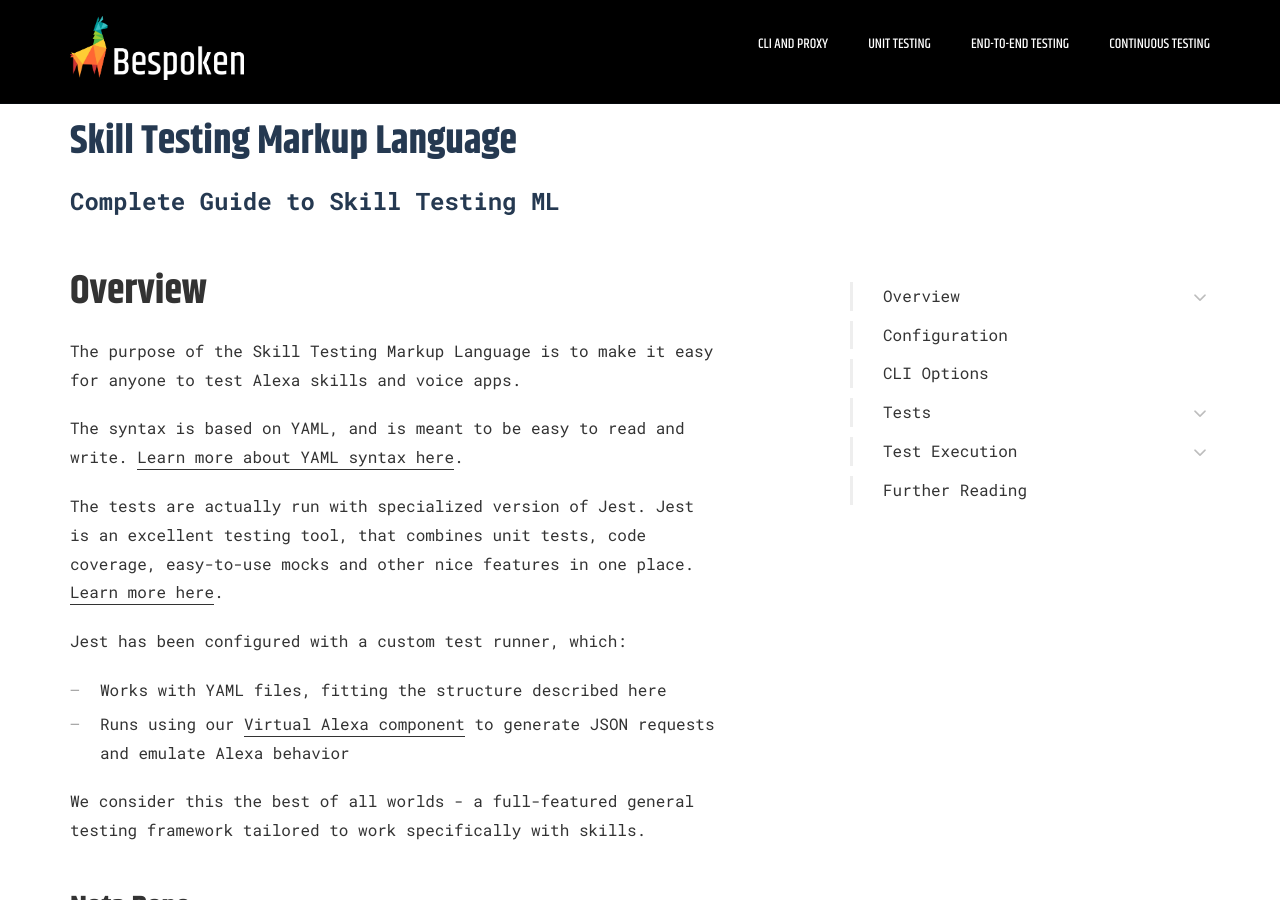
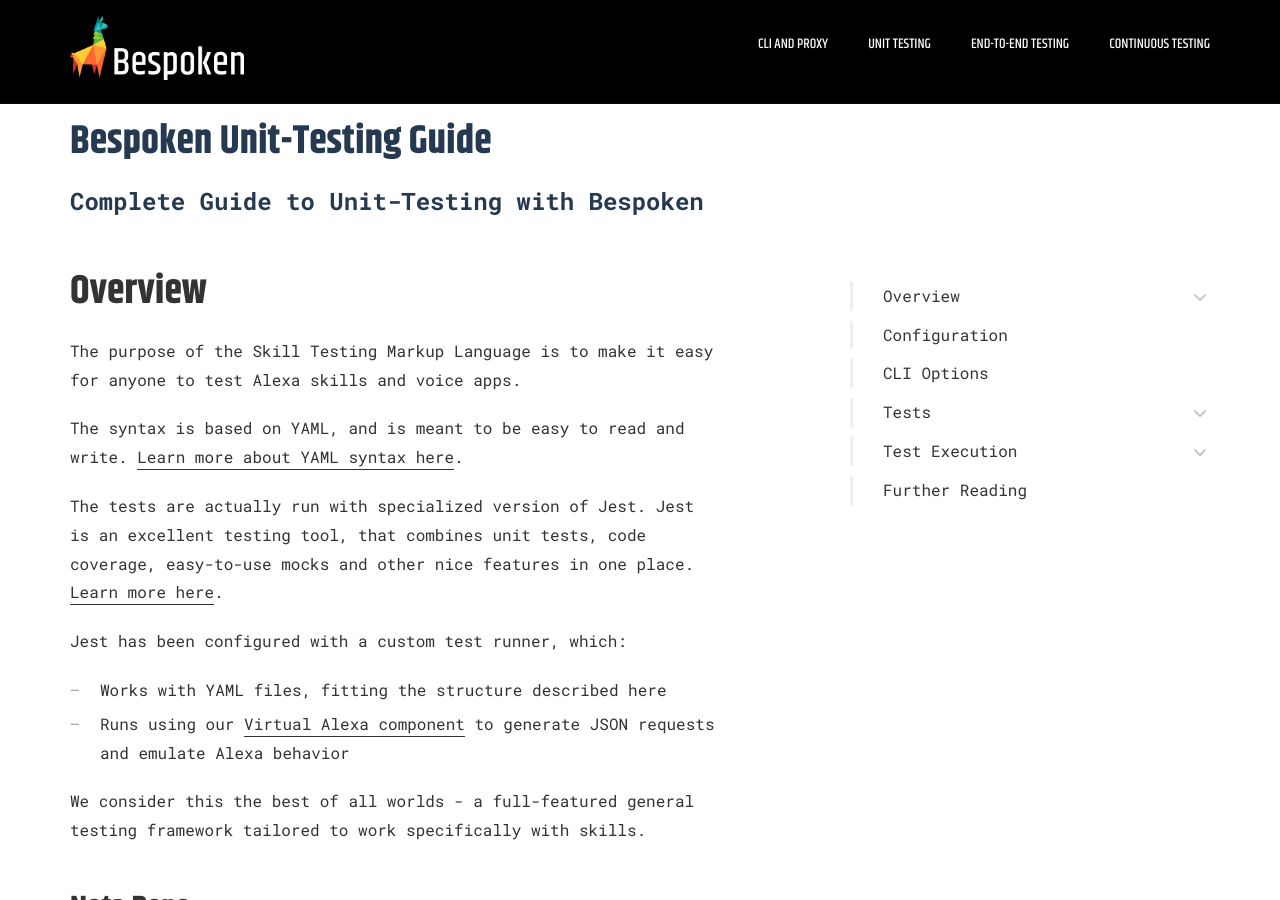
Before and after one commit to bespoken/bespoken-docs, a Jekyll site: the page built from unit-testing/guide.md, in a window 1280 px wide and 900 px high. Built offline with Jekyll 4.4.1, drawn with Linux system fonts in a browser that asks for light colours; some web fonts are replaced.

Commit message:
Fixed title for unit-testing guide

```diff
--- a/unit-testing/guide.md
+++ b/unit-testing/guide.md
@@ -5,8 +5,8 @@
 comments: false
 
 # Hero section
-title: Skill Testing Markup Language
-description: Complete Guide to Skill Testing ML
+title: Bespoken Unit-Testing Guide
+description: Complete Guide to Unit-Testing with Bespoken
 
 # Micro navigation
 micro_nav: true
```
